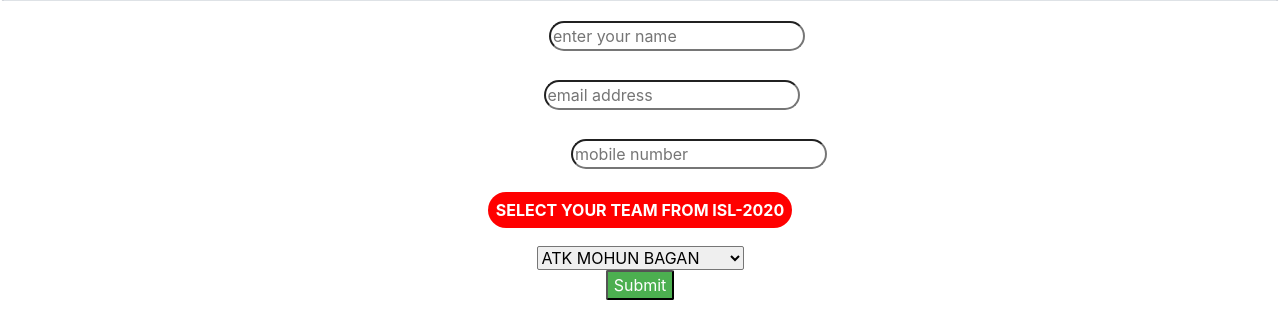
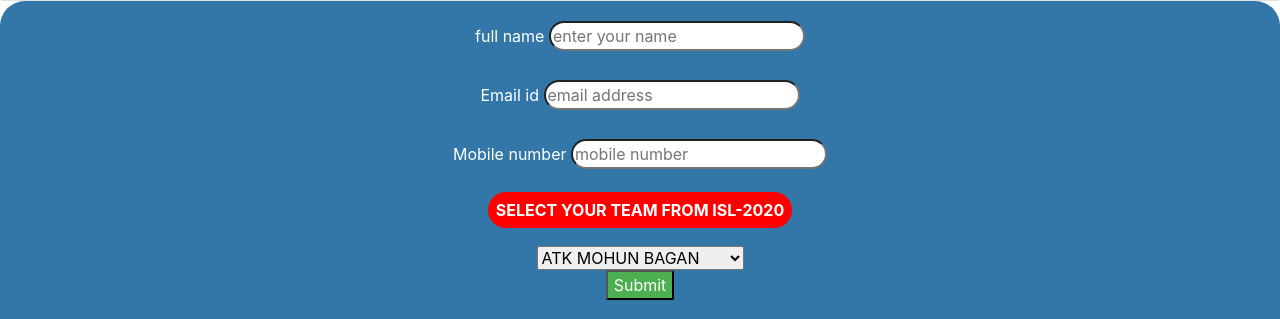
Before and after one commit to Thejus-coder/isl, a plain HTML site: page index.html in a window 1280 px wide. Shown: the part 260-579 px from the top of the page. Drawn offline with nearby package versions, Linux system fonts and the light colour scheme.

Commit message:
Update design.css

```diff
--- a/design.css
+++ b/design.css
@@ -16,7 +16,7 @@
   }
   .row1{
 	  height: 600px;
-	  background-image: linear-gradient(to right, rgb(110, 33, 146),blue,indigo,);
+	  background-color:#3277a8;
 	  border-radius: 25px;
 
 
```
